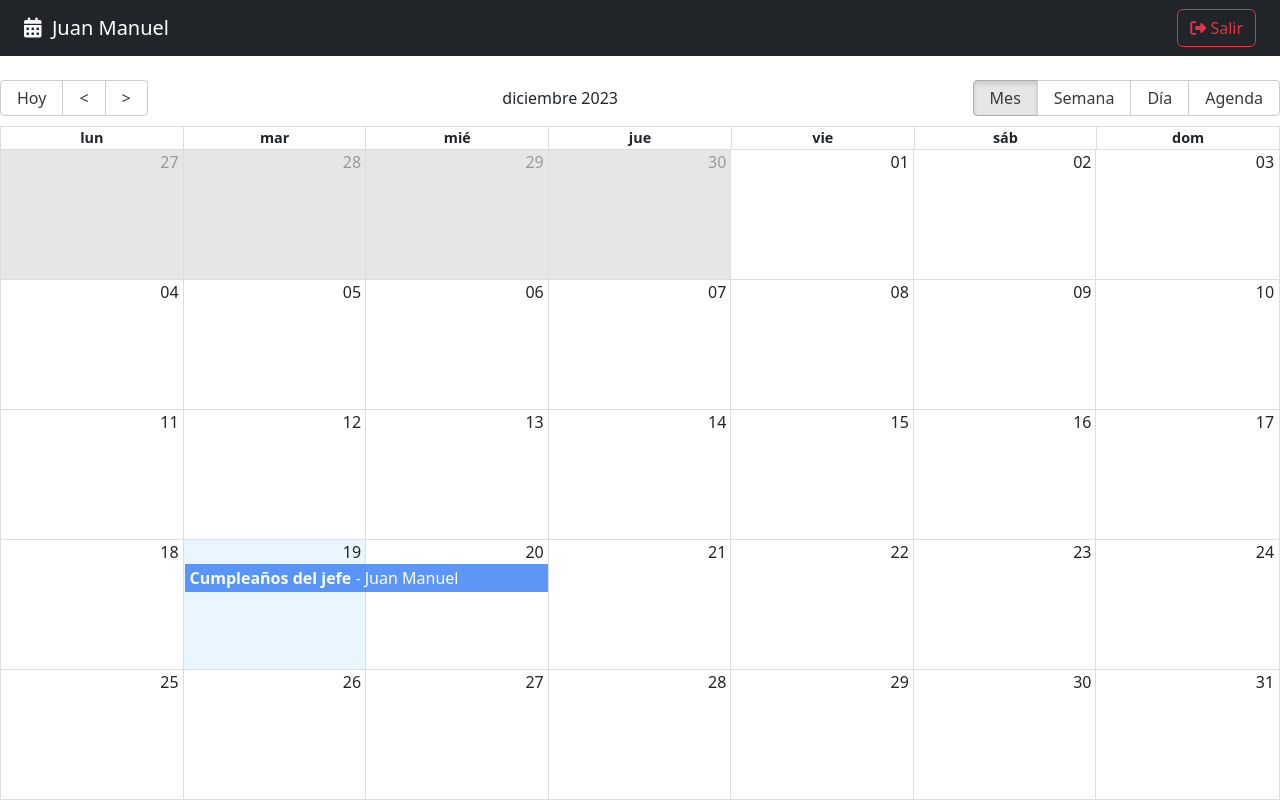
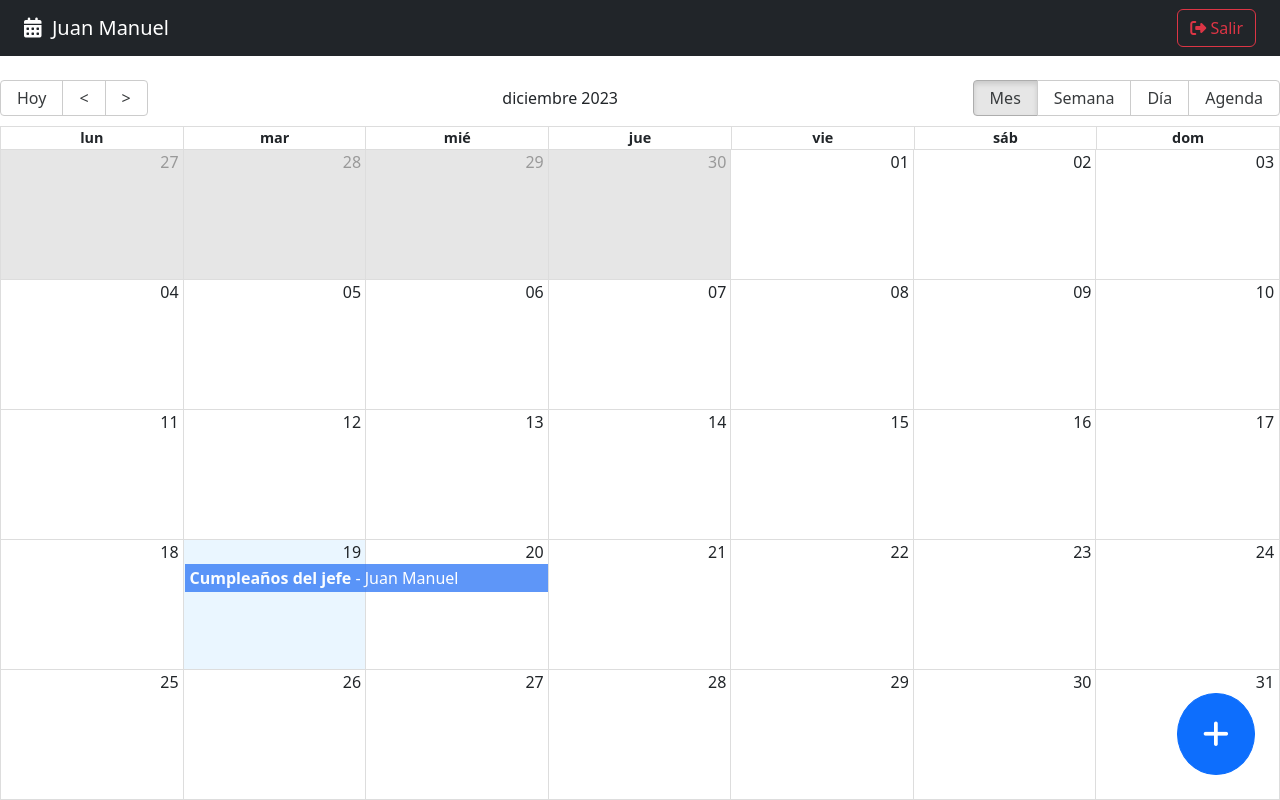
Before and after one commit to JuanManuelJerezBaraona/CalendarApp, a React (Vite) app: page / in a window 1280 px wide. Built offline with nearby package versions, Linux system fonts and the light colour scheme.

Commit message:
Add FavAddNew component to CalendarPage and update styles.css

```diff
--- /dev/null
+++ b/src/calendar/components/FavAddNew.jsx
@@ -0,0 +1,33 @@
+import { addHours } from "date-fns";
+import { useCalendarStore, useUiStore } from "../../hooks"
+
+
+export const FavAddNew = () => {
+
+    const {openDateModal} = useUiStore();
+    const {setActiveEvent} = useCalendarStore();
+
+    const handleClickNew = () => {
+        setActiveEvent({
+            title: '',
+            notes: '',
+            start: new Date(),
+            end: addHours( new Date(), 2),
+            bgColor: '#fafafa',
+            user: {
+                _id: '123',
+                name: 'Juan Manuel'
+            }
+        })
+        openDateModal();
+    }
+
+  return (
+    <button
+        className="btn btn-primary fab"
+        onClick={handleClickNew}
+    >
+        <i className="fas fa-plus"></i>
+    </button>
+  )
+}
--- a/src/calendar/index.js
+++ b/src/calendar/index.js
@@ -2,6 +2,7 @@
 
 export * from './components/CalendarEvent';
 export * from './components/CalendarModal';
+export * from './components/FavAddNew';
 export * from './components/Navbar';
 
 export * from './pages/CalendarPage';
--- a/src/calendar/pages/CalendarPage.jsx
+++ b/src/calendar/pages/CalendarPage.jsx
@@ -2,8 +2,7 @@ import { useState } from 'react';
 import { Calendar } from 'react-big-calendar';
 import 'react-big-calendar/lib/css/react-big-calendar.css';
 
-import { addHours } from 'date-fns';
-import { CalendarEvent, CalendarModal, Navbar } from "../";
+import { CalendarEvent, CalendarModal, FavAddNew, Navbar } from "../";
 
 import { localizer, getMessagesES } from '../../helpers';
 import { useUiStore, useCalendarStore } from '../../hooks';
@@ -67,6 +66,7 @@ export const CalendarPage = () => {
       />
 
       <CalendarModal />
+      <FavAddNew />
 
     </>
   )
--- a/src/styles.css
+++ b/src/styles.css
@@ -38,3 +38,13 @@
     outline: none;
     padding: 10px;
 }
+
+/* FABS */
+.fab {
+    border-radius: 100%;
+    bottom: 25px;
+    font-size: 30px;
+    padding: 25px;
+    position: fixed;
+    right: 25px;
+}
```
